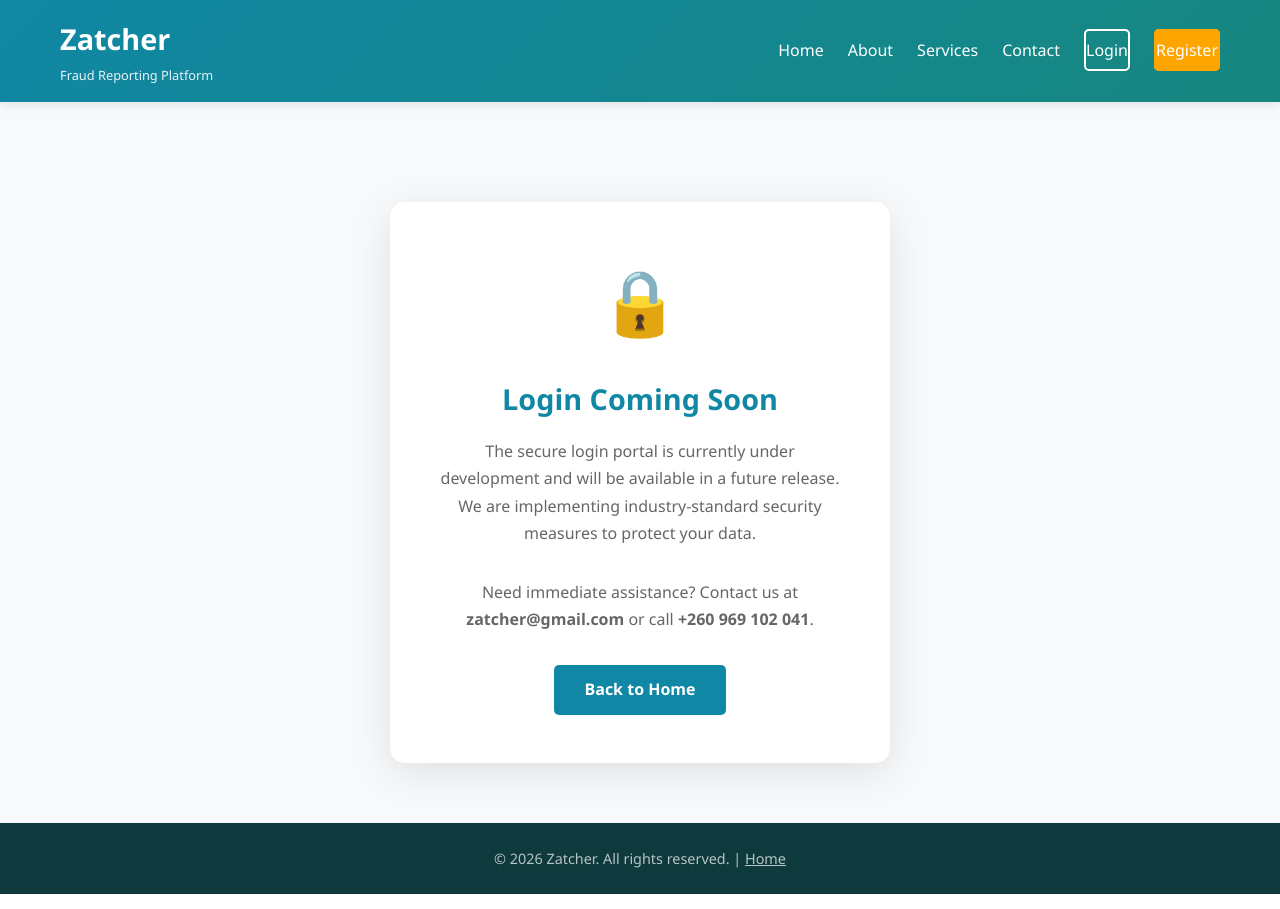
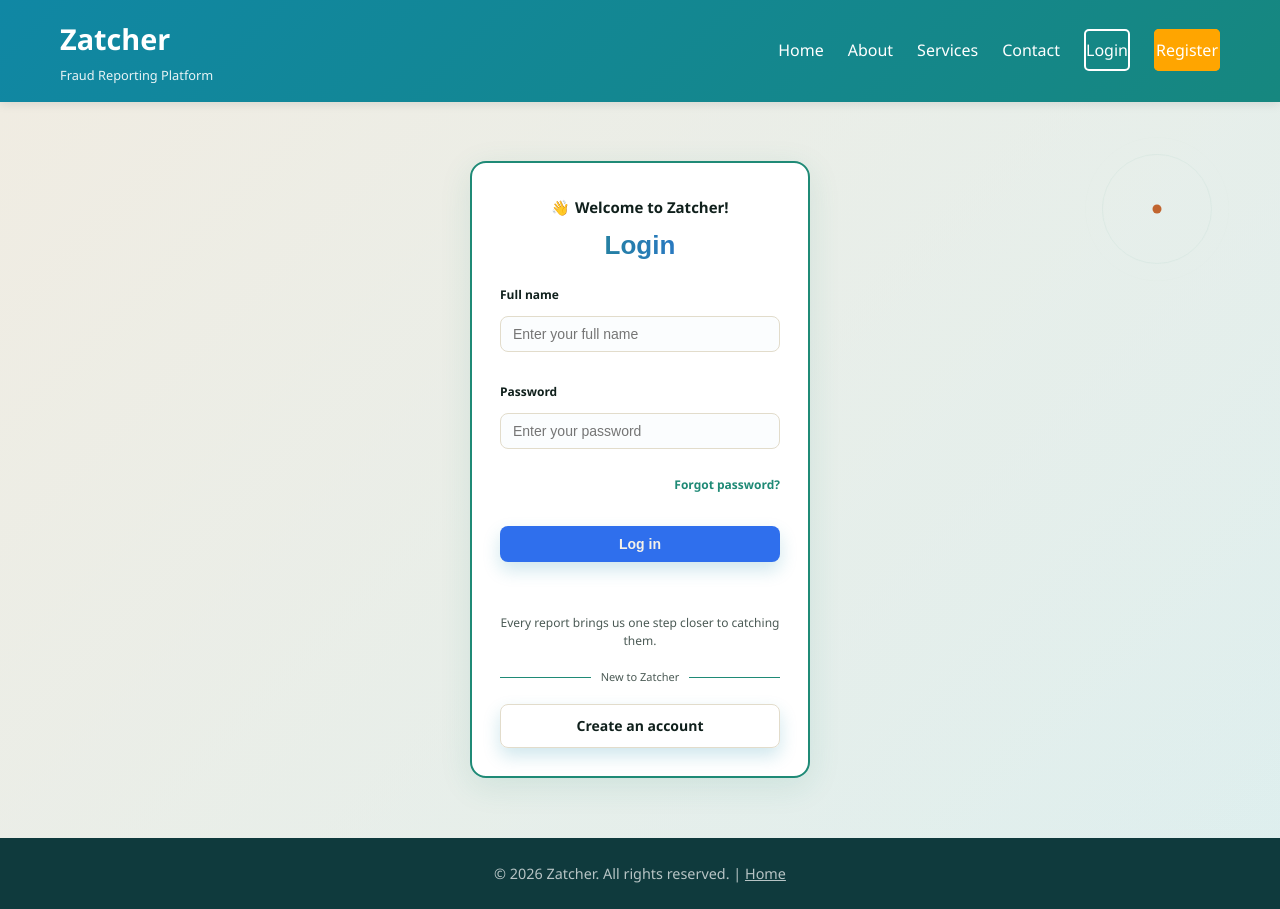
Before and after one commit to BBCharming/CS361-Group-Project, a PHP site: page /login.html in a window 1280 px wide. Run offline with PHP 8.4, Linux system fonts and the light colour scheme.

Commit message:
login in edit
login page and forgot password made

```diff
--- a/assets/css/style.css
+++ b/assets/css/style.css
@@ -1,5 +1,4 @@
-/* =============================================
-   ZATCHER - Main Stylesheet
+/*ZATCHER  Main Stylesheet
    Color Scheme & CSS Variables
    ============================================= */
 :root {
--- a/login.html
+++ b/login.html
@@ -3,11 +3,122 @@
 <head>
     <meta charset="UTF-8">
     <meta name="viewport" content="width=device-width, initial-scale=1.0">
-    <meta name="description" content="Login to your Zatcher account to access your fraud reports and case dashboard.">
-    <title>Login - Zatcher</title>
-    <link rel="stylesheet" href="/assets/css/style.css">
+    <meta name="description" content="Log in to Zatcher to report fraud, track your case, and get help fast.">
+    <title>Log in Page- Zatcher</title>
+    <link rel="stylesheet" href="assets/css/style.css">
+    <style>
+
+        .login-shell{
+            min-height:calc(100vh - 64px);
+            display:flex; align-items:center; justify-content:center;
+            padding:48px 24px;
+            position:relative; overflow:hidden;
+            background:linear-gradient(135deg, #F0ECE2 0%, rgba(31,138,118,0.08) 100%);
+        }
+        .radar-mini{ position:absolute; top:32px; right:48px; width:150px; height:150px; z-index:1; }
+        .radar-mini-ring{
+            position:absolute; inset:0; border-radius:50%;
+            border:1px solid rgba(31,138,118,0.25);
+            animation:radar-expand 3.6s ease-out infinite;
+        }
+        .radar-mini-ring.r2{ animation-delay:1.2s; }
+        .radar-mini-core{
+            position:absolute; left:50%; top:50%; width:9px; height:9px;
+            background:#C1652F; border-radius:50%; transform:translate(-50%,-50%);
+        }
+        @keyframes radar-expand{
+            0%{ transform:scale(0.15); opacity:0.9; }
+            100%{ transform:scale(1); opacity:0; }
+        }
+
+        .login-box{
+            width:100%; max-width:340px;
+            background:#fff; border:2px solid #1F8A76; border-radius:16px;
+            padding:32px 28px 28px; position:relative; z-index:2;
+            text-align:center;
+            box-shadow:0 8px 32px rgba(31,138,118,0.12);
+        }
+
+        .login-box .form-row, .login-box .row-between{ text-align:left; margin-bottom:14px; }
+        .login-box .form-group label{ display:block; font-size:12px; font-weight:600; margin-bottom:5px; color:#10201C; }
+        .login-box .form-group input{
+            width:100%; padding:9px 12px; border-radius:8px;
+            border:1px solid #E2DCCB; font-size:14px; outline:none;
+            transition:border-color .15s, box-shadow .15s;
+        }
+        .login-box .form-group input:focus{
+            border-color:#2F6FED; box-shadow:0 0 0 3px rgba(47,111,237,0.15);
+        }
+        .login-box .row-between{ display:flex; justify-content:flex-end; margin:-4px 0 16px; }
+        .login-box .link-quiet{ font-size:12px; color:#1F8A76; text-decoration:none; font-weight:600; }
+        .login-box .link-quiet:hover{ text-decoration:underline; color:#2F6FED; }
+
+        .login-box .submit-btn{
+            display:inline-block; width:auto; min-width:160px;
+            padding:10px 24px; border:none; border-radius:8px;
+            background:#2F6FED; color:#F5F1E8; font-weight:600; font-size:14px;
+            cursor:pointer; transition:background .15s, transform .1s;
+        }
+        .login-box .submit-btn:hover{ background:#1E54C6; }
+        .login-box .submit-btn:active{ transform:scale(0.98); }
+        .login-box .submit-btn.secondary{
+            background:transparent; color:#10201C; border:1px solid #E2DCCB;
+            display:block; width:auto; min-width:160px; margin:0 auto;
+        }
+        .login-box .submit-btn.secondary:hover{ background:#F0ECE2; }
+
+        .login-box .divider{
+            display:flex; align-items:center; gap:10px; margin:18px 0;
+            color:#4B5A55; font-size:11px;
+        }
+        .login-box .divider::before, .login-box .divider::after{
+            content:''; flex:1; height:1px; background:#1F8A76;
+        }
+
+        .login-greeting{
+            font-size:15px; font-weight:700; margin:0 0 2px; color:#10201C;
+            display:flex; align-items:center; justify-content:center; gap:5px;
+            animation:fade-wave-in 1.1s cubic-bezier(0.34, 1.56, 0.64, 1);
+        }
+        .wave{ display:inline-block; transform-origin:70% 70%; animation:wave-bounce 1.4s ease-in-out 1.1s infinite; }
+        @keyframes fade-wave-in{
+            0%{ opacity:0; transform:translateY(10px); }
+            60%{ opacity:1; transform:translateY(-2px); }
+            100%{ opacity:1; transform:translateY(0); }
+        }
+        @keyframes wave-bounce{
+            0%, 60%, 100%{ transform:rotate(0deg); }
+            10%{ transform:rotate(14deg); }
+            20%{ transform:rotate(-8deg); }
+            30%{ transform:rotate(14deg); }
+            40%{ transform:rotate(-4deg); }
+            50%{ transform:rotate(10deg); }
+        }
+        @media (prefers-reduced-motion: reduce){
+            .login-greeting, .wave, .radar-mini-ring{ animation:none; }
+        }
+
+        .login-title{
+            font-family:'Space Grotesk', sans-serif; font-size:26px; font-weight:700;
+            margin:6px 0 18px; color:#10201C;
+            background:linear-gradient(90deg, #1F8A76, #2F6FED);
+            -webkit-background-clip:text; background-clip:text; -webkit-text-fill-color:transparent;
+        }
+        .login-tagline{
+            text-align:center; font-size:12px; color:#4B5A55;
+            margin:14px 0 0; line-height:1.5;
+        }
+        .login-box .form-message{ font-size:12px; margin:10px 0 0; min-height:1em; }
+        .login-box .form-message.error{ color:#B3432F; }
+        .login-box .form-message.success{ color:#1F8A76; }
+
+        @media (max-width: 480px){
+            .radar-mini{ display:none; }
+            .login-box{ max-width:300px; padding:26px 20px 22px; }
+        }
+    </style>
 </head>
-<body class="placeholder-page">
+<body class="auth-page">
     <!-- Navigation -->
     <nav class="navbar" role="navigation" aria-label="Main navigation">
         <div class="nav-container">
@@ -25,26 +136,51 @@
                 <li><a href="index.html#about">About</a></li>
                 <li><a href="index.html#services">Services</a></li>
                 <li><a href="index.html#contact">Contact</a></li>
-                <li><a href="login.html" class="nav-btn login-btn">Login</a></li>
+                <li><a href="login.html" class="nav-btn login-btn">Login </a></li>
                 <li><a href="register.html" class="nav-btn register-btn">Register</a></li>
             </ul>
         </div>
     </nav>
 
     <!-- Main Content -->
-    <main class="placeholder-content">
-        <div class="placeholder-card">
-            <div class="placeholder-icon">🔒</div>
-            <h1>Login Coming Soon</h1>
-            <p>
-                The secure login portal is currently under development and will be available in a future release.
-                We are implementing industry-standard security measures to protect your data.
-            </p>
-            <p>
-                Need immediate assistance? Contact us at <strong>zatcher@gmail.com</strong> or call
-                <strong>+260 969 102 041</strong>.
-            </p>
-            <a href="index.html" class="back-btn">Back to Home</a>
+    <main class="login-shell">
+        <div class="radar-mini" aria-hidden="true">
+            <div class="radar-mini-ring r1"></div>
+            <div class="radar-mini-ring r2"></div>
+            <div class="radar-mini-core"></div>
+        </div>
+
+        <div class="login-box">
+            <p class="login-greeting"><span class="wave">👋</span> Welcome to Zatcher!</p>
+            <h1 class="login-title">Login</h1>
+
+            <form class="auth-form" novalidate>
+                <div class="form-row">
+                    <div class="form-group">
+                        <label for="fullName">Full name</label>
+                        <input type="text" id="fullName" name="fullName" placeholder="Enter your full name" required autocomplete="name">
+                    </div>
+                </div>
+
+                <div class="form-row">
+                    <div class="form-group">
+                        <label for="password">Password</label>
+                        <input type="password" id="password" name="password" placeholder="Enter your password" required autocomplete="current-password">
+                    </div>
+                </div>
+
+                <div class="row-between">
+                    <a href="forgot-password.html" class="link-quiet">Forgot password?</a>
+                </div>
+
+                <button type="submit" class="submit-btn">Log in</button>
+                <p class="form-message" role="status" aria-live="polite"></p>
+            </form>
+
+            <p class="login-tagline">Every report brings us one step closer to catching them.</p>
+
+            <div class="divider">New to Zatcher</div>
+            <a href="register.html" class="submit-btn secondary" style="text-decoration:none;">Create an account</a>
         </div>
     </main>
 
@@ -53,12 +189,10 @@
         <p>&copy; 2026 Zatcher. All rights reserved. | <a href="index.html" style="color: rgba(255,255,255,0.7);">Home</a></p>
     </footer>
 
-    <!-- JavaScript for Mobile Menu -->
     <script>
         document.addEventListener('DOMContentLoaded', function() {
             const menuToggle = document.querySelector('.mobile-menu-toggle');
             const navLinks = document.querySelector('.nav-links');
-
             if (menuToggle && navLinks) {
                 menuToggle.addEventListener('click', function() {
                     const isExpanded = this.getAttribute('aria-expanded') === 'true';
@@ -66,8 +200,6 @@
                     navLinks.classList.toggle('active');
                     this.classList.toggle('active');
                 });
-
-                // Close menu when clicking outside
                 document.addEventListener('click', function(e) {
                     if (!navLinks.contains(e.target) && !menuToggle.contains(e.target)) {
                         navLinks.classList.remove('active');
@@ -76,6 +208,21 @@
                     }
                 });
             }
+
+            const form = document.querySelector('.auth-form');
+            const message = document.querySelector('.form-message');
+            form.addEventListener('submit', function(e){
+                e.preventDefault();
+                const name = document.getElementById('fullName').value.trim();
+                const pass = document.getElementById('password').value;
+                if(!name || !pass){
+                    message.textContent = 'Enter your full name and password.';
+                    message.className = 'form-message error';
+                    return;
+                }
+                message.textContent = 'Logged in. Redirecting to your dashboard…';
+                message.className = 'form-message success';
+            });
         });
     </script>
 </body>
```
Also changed, not shown: forgot-password.html (added, +190 -0 lines).
